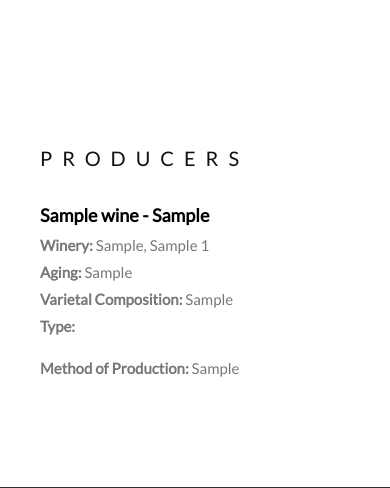
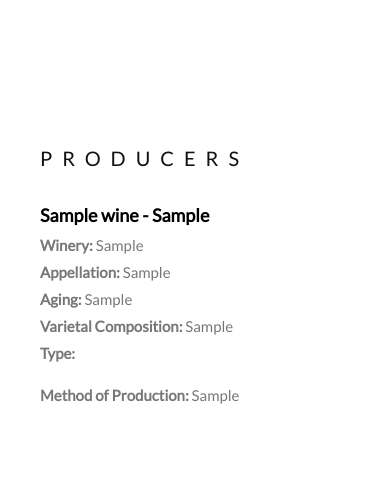
Before and after one commit to hannaj06/oggionni, a PHP site: page / in a window 390 px wide. Shown: the part 2232-2720 px from the top of the page. Run offline with PHP 8.4, Linux system fonts and the light colour scheme; tables that the repository leaves empty or names only in its code hold one stand-in row (values such as "Sample post").

Commit message:
production table updates

```diff
--- a/index.php
+++ b/index.php
@@ -322,15 +322,16 @@
         while($row = mysqli_fetch_array($results)){
 		echo '
 		<div class="row">
-                	<div class="col-md-8">
-                  		<span style="font-weight: bold; display: block; font-size: 18px; color: black;">'. $row['name'] . ' - '. $row['vintage'] . '</span>';
-		echo '<span style="display: block;"><b>Winery: </b>' . $row['vineyard'] . ', ' . $row['production_area'] . ' ' . $row['country'] . '</span>';
-
-		echo  '<span style="display: block;"><b>Aging: </b>' . $row['aging'] .'</span>' .
-		      '<span style="display: block;"><b>Varietal Composition: </b>' . $row['varietal_composition'] . '</span>' .
-		      '<span style="display: block;"><b>Type: </b>' . $row['type'] . '</span>' .
-			'<div style="height: 15px;"></div>' .
-			'<span style="display: block;"><b>Method of Production: </b>' . $row['method_of_production'] . '</span>';
+      <div class="col-md-8">
+        <span style="font-weight: bold; display: block; font-size: 18px; color: black;">'. $row['name'] . ' - '. $row['vintage'] . '</span>' .
+        '<span style="display: block;"><b>Winery: </b>' . $row['vineyard'] .
+        '<span style="display: block;><b>Production Area: </b>' . $row['production_area'] . ', ' . $row['country'] . '</span>' .
+        '<span style="display: block;><b>Appellation: </b>' . $row['appellation'] . '</span>' .
+        '<span style="display: block;"><b>Aging: </b>' . $row['aging'] .'</span>' .
+        '<span style="display: block;"><b>Varietal Composition: </b>' . $row['varietal_composition'] . '</span>' .
+        '<span style="display: block;"><b>Type: </b>' . $row['type'] . '</span>' .
+        '<div style="height: 15px;"></div>' .
+        '<span style="display: block;"><b>Method of Production: </b>' . $row['method_of_production'] . '</span>';
 
 		echo '</div>
   			</div><div style="height: 25px;"></div>';
```
